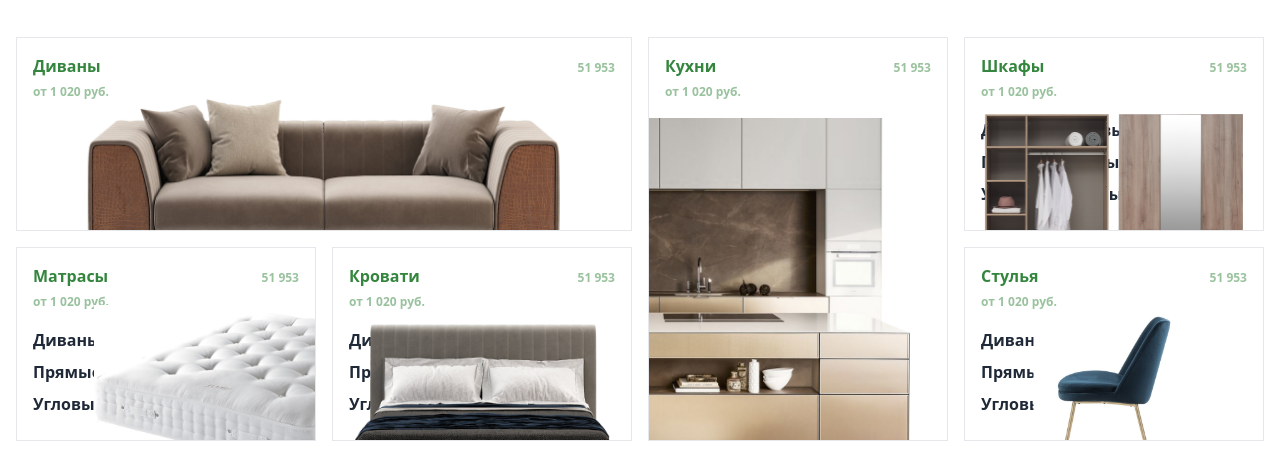
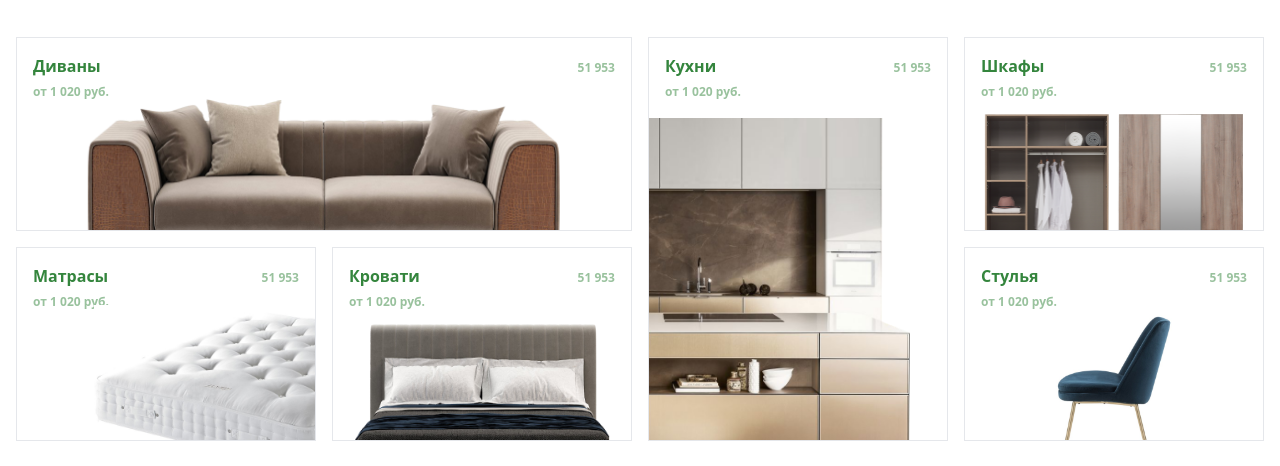
Before and after one commit to shahbozshirinboyev/sofa.wood-city.uz, a React (Vite) app: page / in a window 1280 px wide. Shown: the part 948-1414 px from the top of the page. Built offline with nearby package versions, Linux system fonts and the light colour scheme.

Commit message:
HomePage procces

```diff
--- a/src/pages/HomePage.jsx
+++ b/src/pages/HomePage.jsx
@@ -54,8 +54,8 @@ function HomePage() {
         <p className="text-center text-3xl font-bold">Мебель в Ташкенте</p>
 
         <div className="grid grid-cols-2 xl:grid-cols-4 gap-4 py-8">
-          <div className="col-span-2 order-1 border group relative">
-            <div className="grid grid-cols-2 text-maincolor p-4">
+          <div className="col-span-2 order-1 border p-4 group relative">
+            <div className="grid grid-cols-2 text-maincolor">
               <div className="pb-4">
                 <p className="font-bold">Диваны</p>
                 <span className="font-bold opacity-50 text-[12px]">
@@ -72,7 +72,7 @@ function HomePage() {
               className="h-[70%] hidden xl:block group-hover:hidden absolute bottom-0 left-1/2 transform -translate-x-1/2 transition-all duration-300"
             />
 
-            <div className="px-4 transition-all duration-300 group-hover:opacity-100 opacity-100 xl:opacity-0">
+            <div className="transition-all duration-300 group-hover:opacity-100 opacity-100 xl:opacity-0">
               <ul className="font-semibold">
                 <li className="w-fit hover:text-maincolor transition-all duration-300 cursor-pointer mb-2">
                   Диваны тканевые
@@ -108,7 +108,7 @@ function HomePage() {
                 className="h-[80%] hidden xl:block group-hover:hidden absolute bottom-0 left-0 transform transition-all duration-300"
               />
 
-              <div>
+              <div className="transition-all duration-300 group-hover:opacity-100 opacity-100 xl:opacity-0">
                 <ul className="font-semibold">
                   <li className="w-fit hover:text-maincolor transition-all duration-300 cursor-pointer mb-2">
                     Диваны тканевые
@@ -141,7 +141,7 @@ function HomePage() {
                 src="/images/mini_catalog/wardrobes.png"
                 className="h-[60%] hidden xl:block group-hover:hidden absolute bottom-0 left-1/2 transform -translate-x-1/2 transition-all duration-300"
               />
-              <div>
+              <div className="transition-all duration-300 group-hover:opacity-100 opacity-100 xl:opacity-0">
                 <ul className="font-semibold">
                   <li className="w-fit hover:text-maincolor transition-all duration-300 cursor-pointer mb-2">
                     Диваны тканевые
@@ -173,7 +173,7 @@ function HomePage() {
                 src="/images/mini_catalog/mattresses.png"
                 className="h-[70%] hidden xl:block group-hover:hidden absolute bottom-0 right-0 transform transition-all duration-300"
               />
-              <div>
+              <div className="transition-all duration-300 group-hover:opacity-100 opacity-100 xl:opacity-0">
                 <ul className="font-semibold">
                   <li className="w-fit hover:text-maincolor transition-all duration-300 cursor-pointer mb-2">
                     Диваны тканевые
@@ -205,7 +205,7 @@ function HomePage() {
                 src="/images/mini_catalog/beds.png"
                 className="h-[60%] hidden xl:block group-hover:hidden absolute bottom-0 left-1/2 transform -translate-x-1/2 transition-all duration-300"
               />
-              <div>
+              <div className="transition-all duration-300 group-hover:opacity-100 opacity-100 xl:opacity-0">
                 <ul className="font-semibold">
                   <li className="w-fit hover:text-maincolor transition-all duration-300 cursor-pointer mb-2">
                     Диваны тканевые
@@ -237,7 +237,7 @@ function HomePage() {
                 src="/images/mini_catalog/chairs.png"
                 className="h-[65%] hidden xl:block group-hover:hidden absolute bottom-0 left-1/2 transform -translate-x-1/2 transition-all duration-300"
               />
-              <div>
+              <div className="transition-all duration-300 group-hover:opacity-100 opacity-100 xl:opacity-0">
                 <ul className="font-semibold">
                   <li className="w-fit hover:text-maincolor transition-all duration-300 cursor-pointer mb-2">
                     Диваны тканевые
```
